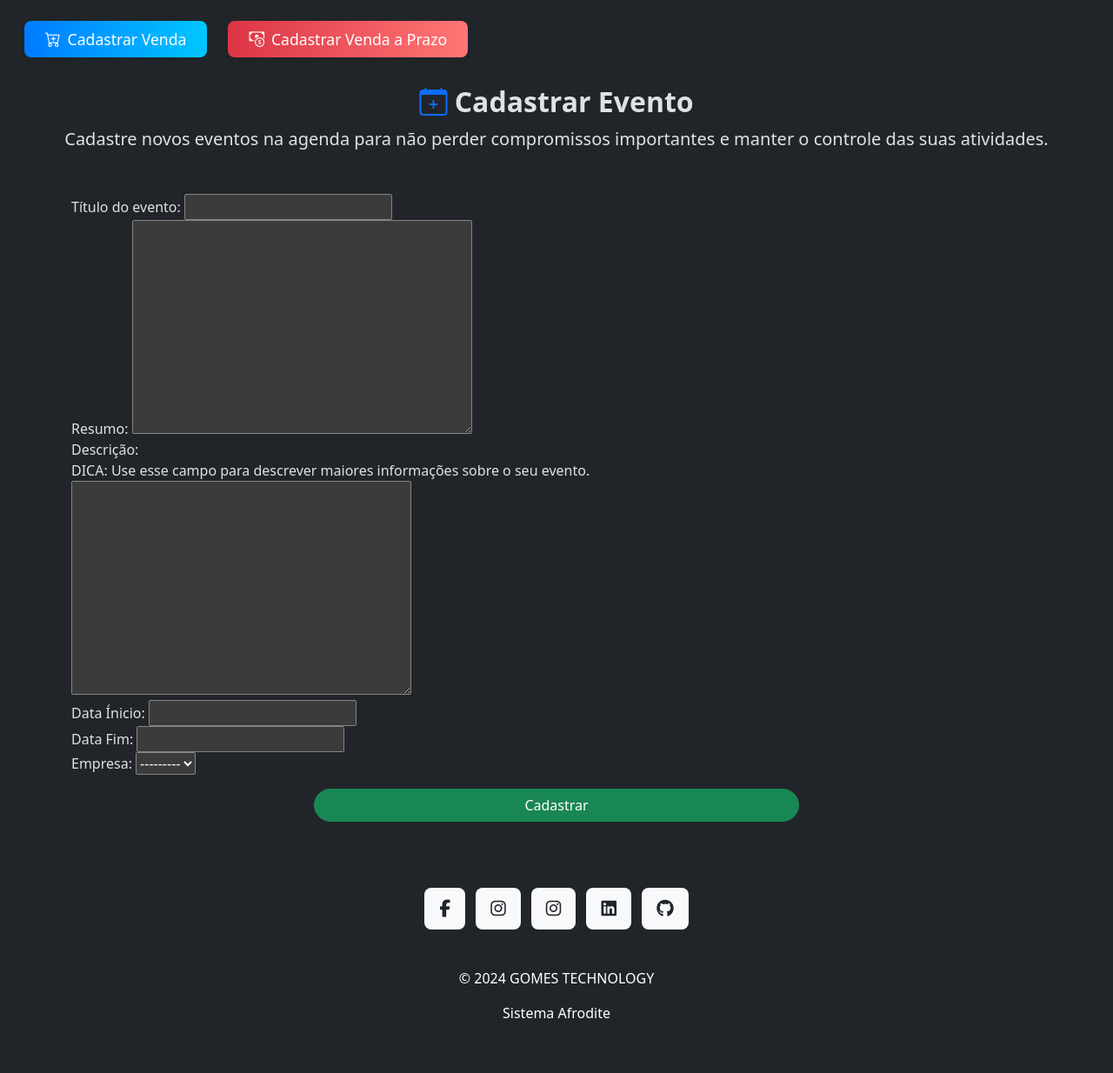
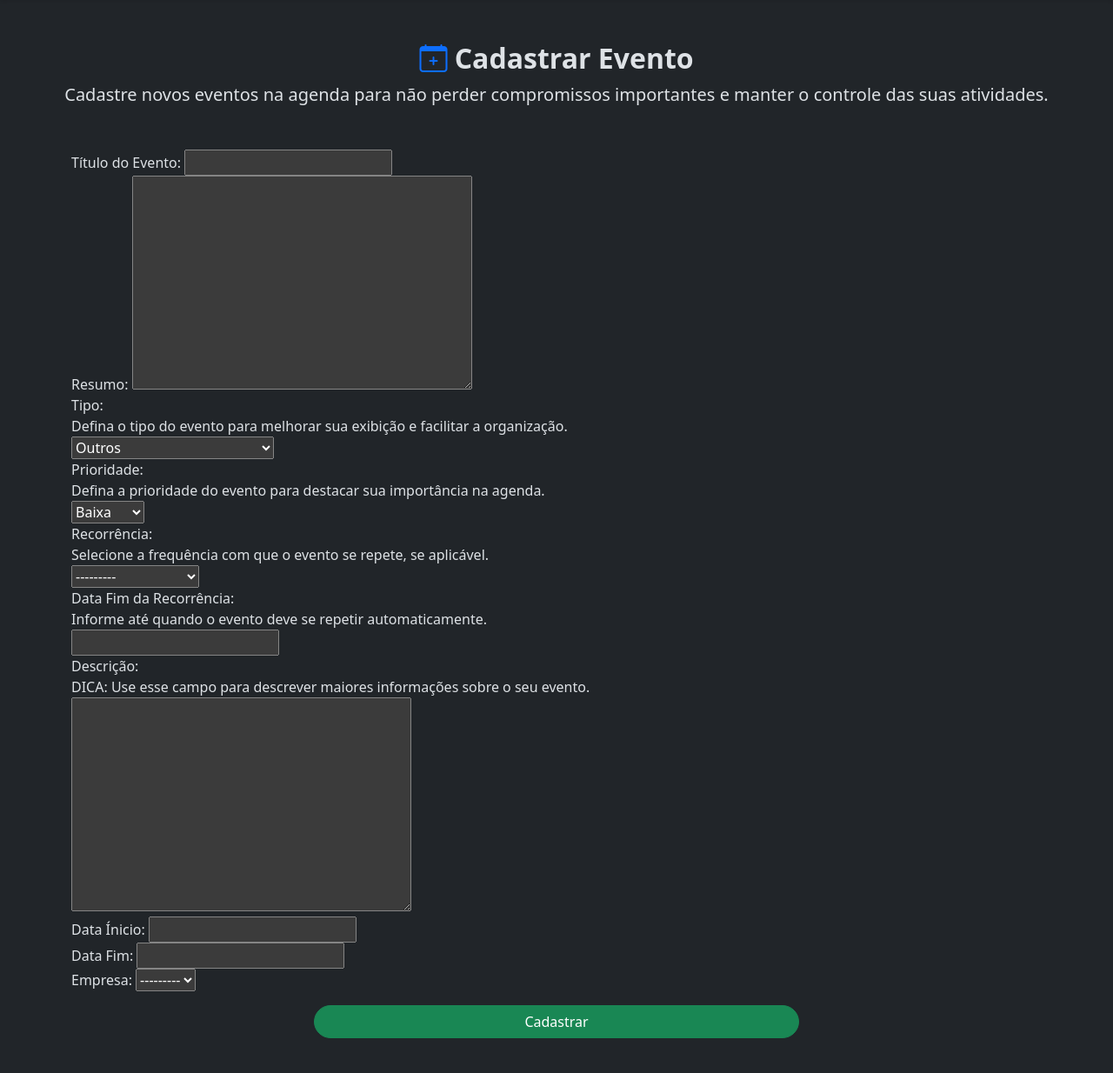
Before and after one commit to GomesMilla/ControleEstoque, a Django app: page /agenda/cadastrar_evento/ in a window 1280 px wide. Shown: the part 62-1296 px from the top of the page at 87% size. Before the commit the page ends 1233 px from the top, so only its background shows below. Run offline with Django 5.2, Linux system fonts and the light colour scheme; the visitor is signed in with stand-in values (Sample User, id 1); data that the repository does not hold is empty; some libraries are stand-ins or nearby versions.

Commit message:
:sparkles: Iniciando melhorias na funcionalidade de agenda

```diff
--- a/apps/agenda/forms.py
+++ b/apps/agenda/forms.py
@@ -5,13 +5,19 @@ from .models import Evento
 class EventoForm(forms.ModelForm):
     class Meta:
         model = Evento
-        fields = ['titulo', 'resumo', 'descricao','data_inicio', 'data_fim', 'empresa']
+        fields = ['titulo', 'resumo', 'tipo', 'prioridade', 'recorrencia', 'data_fim_recorrencia' , 'descricao','data_inicio', 'data_fim', 'empresa']
 
     def __init__(self, *args, **kwargs):
         user = kwargs.pop('user', None)
         super(EventoForm, self).__init__(*args, **kwargs)
-        self.fields['titulo'].label = "Título do evento:"
+        self.fields['titulo'].label = "Título do Evento:"
         self.fields['resumo'].label = "Resumo:"
+        self.fields['tipo'].help_text = "Defina o tipo do evento para melhorar sua exibição e facilitar a organização."
+        self.fields['prioridade'].help_text = "Defina a prioridade do evento para destacar sua importância na agenda."
+        self.fields['recorrencia'].help_text = "Selecione a frequência com que o evento se repete, se aplicável."
+        self.fields['recorrencia'].label = "Recorrência"
+        self.fields['data_fim_recorrencia'].label = "Data Fim da Recorrência"
+        self.fields['data_fim_recorrencia'].help_text = "Informe até quando o evento deve se repetir automaticamente."
         self.fields['descricao'].label = "Descrição:"
         self.fields['descricao'].help_text = "DICA: Use esse campo para descrever maiores informações sobre o seu evento."
         self.fields['data_inicio'].label = "Data Ínicio:"
--- a/apps/agenda/models.py
+++ b/apps/agenda/models.py
@@ -1,6 +1,44 @@
 from django.db import models
 from users.models import Empresa, User, BaseModel
 from ckeditor_uploader.fields import RichTextUploadingField
+
+TIPO_EVENTO_CHOICES = [
+    ('conta_pagar', 'Conta a Pagar'),
+    ('conta_receber', 'Conta a Receber'),
+    ('pagamento_funcionario', 'Pagamento de Funcionários'),
+    ('imposto', 'Impostos e Tributos'),
+    ('reembolso', 'Reembolso'),
+    ('brinde', 'Envio de Brinde'),
+    ('promocao', 'Ação Promocional'),
+    ('contato_cliente', 'Contato com Cliente'),
+    ('renovacao_contrato', 'Renovação de Contrato'),
+    ('proposta', 'Proposta Comercial'),
+    ('entrega', 'Entrega Agendada'),
+    ('reuniao', 'Reunião Interna'),
+    ('visita_tecnica', 'Visita Técnica'),
+    ('treinamento', 'Treinamento / Capacitação'),
+    ('manutencao', 'Manutenção'),
+    ('aniversario_cliente', 'Aniversário de Cliente'),
+    ('aniversario_funcionario', 'Aniversário de Funcionário'),
+    ('feriado', 'Feriado'),
+    ('data_comemorativa', 'Data Comemorativa'),
+    ('outros', 'Outros'),
+]
+
+PRIORIDADE_CHOICES = [
+    ('baixa', 'Baixa'),
+    ('media', 'Média'),
+    ('alta', 'Alta'),
+    ('urgente', 'Urgente'),
+]
+
+RECORRENCIA_CHOICES = [
+    ('semanal', 'Semanalmente'),
+    ('quinzenal', 'Quinzenalmente'),
+    ('mensal', 'Mensalmente'),
+    ('anual', 'Anualmente'),
+]
+
 
 class Evento(BaseModel):
     """ Event model """
@@ -10,6 +48,10 @@ class Evento(BaseModel):
     resumo = models.TextField(null=True, blank=True)
     data_inicio = models.DateTimeField()
     data_fim = models.DateTimeField()
+    tipo = models.CharField(max_length=30, choices=TIPO_EVENTO_CHOICES, default='outros')
+    prioridade = models.CharField(max_length=10, choices=PRIORIDADE_CHOICES, default='baixa')
+    recorrencia = models.CharField(max_length=15, choices=RECORRENCIA_CHOICES, blank=True, null=True, default=None, help_text="Repetição automática do evento (opcional)")
+    data_fim_recorrencia = models.DateField(blank=True, null=True, help_text="Data final para repetir o evento (opcional)")
     empresa = models.ForeignKey(Empresa, on_delete=models.CASCADE, related_name='evento_empresa', null=True, blank=True)
 
     def __str__(self):
--- a/apps/agenda/views.py
+++ b/apps/agenda/views.py
@@ -137,22 +137,47 @@ class EventosAnualList(LoginRequiredMixin, ListView):
         return queryset
 
 
+PRIORIDADE_CORES = {
+    'urgente':   {'background': '#dc3545', 'border': '#a71d2a'},  # vermelho
+    'alta':      {'background': '#fd7e14', 'border': '#b85c0b'},  # laranja
+    'media':     {'background': '#ffc107', 'border': '#b38600'},  # amarelo
+    'baixa':     {'background': '#0d6efd', 'border': '#084298'},  # azul
+}
+
 def eventos_json(request):
-    eventos = Evento.objects.filter(empresa=request.user.empresa)
     eventos_list = []
+    ano_atual = timezone.now().year
+    eventos = Evento.objects.filter(
+        empresa=request.user.empresa,
+        data_inicio__year=ano_atual
+    )
 
     for evento in eventos:
-        ano_atual = timezone.now().year
-        eventos = Evento.objects.filter(
-                empresa=request.user.empresa,
-                data_inicio__year=ano_atual
-            )
-        end_date = evento.data_fim + timedelta(days=1) if evento.data_fim else None
-        eventos_list.append({
+        cor = PRIORIDADE_CORES.get(evento.prioridade, PRIORIDADE_CORES['baixa'])
+        if evento.data_fim:
+            end_date = evento.data_fim
+        else:
+            end_date = evento.data_inicio + timedelta(hours=1)
+        # Evento de dia inteiro: começa e termina à meia-noite, e a diferença é >= 1 dia
+        all_day = (
+            evento.data_inicio.hour == 0 and evento.data_inicio.minute == 0 and evento.data_inicio.second == 0 and
+            evento.data_fim and evento.data_fim.hour == 0 and evento.data_fim.minute == 0 and evento.data_fim.second == 0 and
+            (evento.data_fim.date() - evento.data_inicio.date()).days >= 1
+        )
+        evento_dict = {
             'title': evento.titulo,
             'start': evento.data_inicio.isoformat(),
-            'end': end_date.isoformat() if end_date else None,
+            'end': end_date.isoformat(),
             'description': evento.resumo,
-        })
-
+            'tipo': evento.get_tipo_display(),
+            'prioridade': evento.get_prioridade_display(),
+            'recorrencia': evento.get_recorrencia_display() if evento.recorrencia else '',
+            'backgroundColor': cor['background'],
+            'borderColor': cor['border'],
+            'textColor': '#fff',
+        }
+        if all_day:
+            evento_dict['allDay'] = True
+        # NÃO envie allDay para eventos com hora!
+        eventos_list.append(evento_dict)
     return JsonResponse(eventos_list, safe=False)
--- a/templates/agenda/cadastrar.html
+++ b/templates/agenda/cadastrar.html
@@ -1,6 +1,15 @@
 {% extends "base/index.html" %}
 {% load static bootstrap form_tags %}
 {% block conteudo %}
+
+    <style>
+        .btn_cadastrar_venda_a_prazo{
+            display: none;
+        }
+        .btn_cadastrar_venda{
+            display: none;
+        }
+    </style>
 
     <div class="text-center mb-4">
         <h2 class="fw-bold"><i class="bi bi-calendar-plus text-primary"></i> Cadastrar Evento</h2>
@@ -31,6 +40,12 @@
                 todayHighlight: true,
                 locale: 'pt-br'
             });
+            $('#id_data_fim_recorrencia').datepicker({
+                format: 'dd/mm/yyyy',
+                autoclose: true,
+                todayHighlight: true,
+                locale: 'pt-br'
+            });
         });
     </script>
 
--- a/templates/base/index.html
+++ b/templates/base/index.html
@@ -236,7 +236,7 @@
                                     <a class="nav-link" href="{% url 'relatorios_home' %}"><i class="bi bi-bar-chart-line"></i> Relatórios</a>
                                 </li>
                                 <li class="nav-item">
-                                    <a class="nav-link" href="{% url 'relatorios_home' %}"><i class="bi bi-calendar3"></i> Agenda</a>
+                                    <a class="nav-link" href="{% url 'agenda' %}"><i class="bi bi-calendar3"></i> Agenda</a>
                                 </li>
                             {% endif %}
                         {% endif %}
```
Also changed, not shown: templates/agenda/editar.html (+9 -0 lines), templates/agenda/inicio.html (+28 -15 lines), templates/agenda/listar.html (+9 -0 lines).
